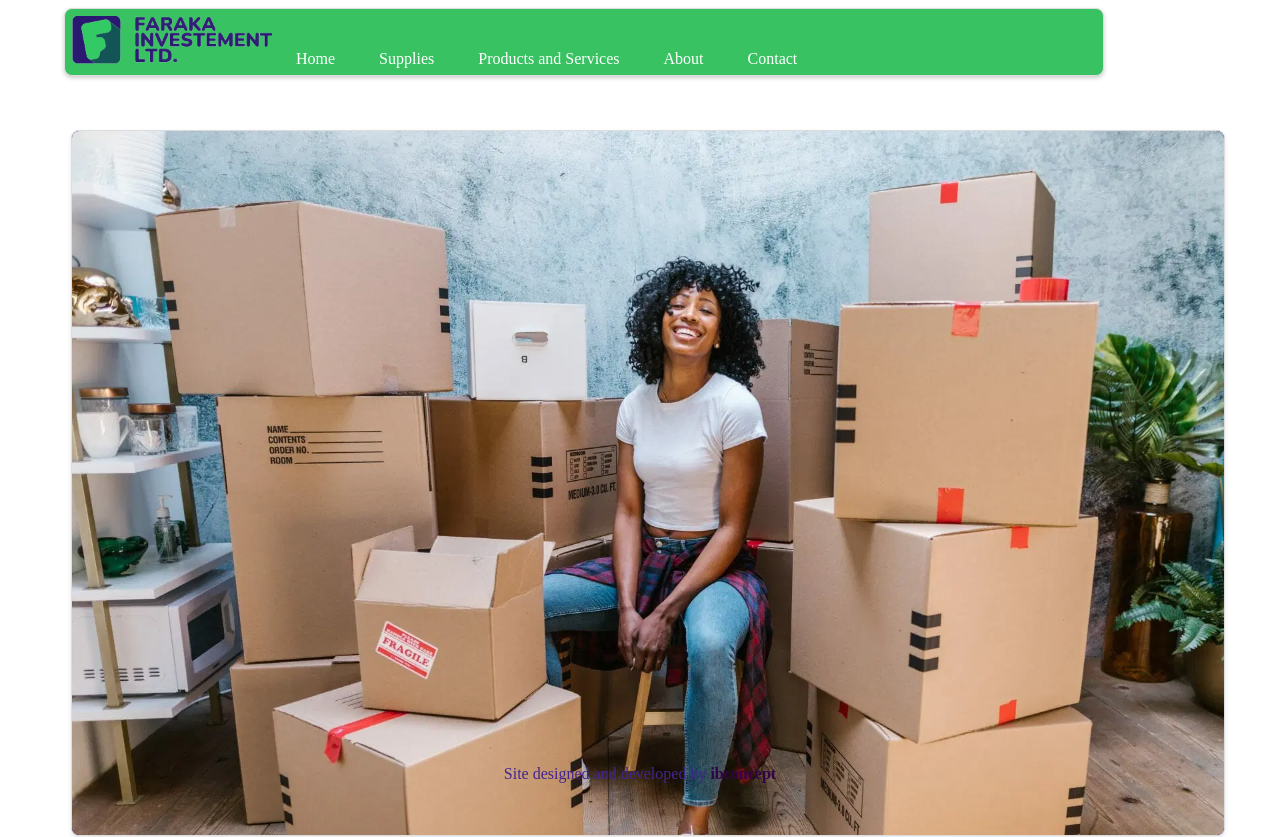
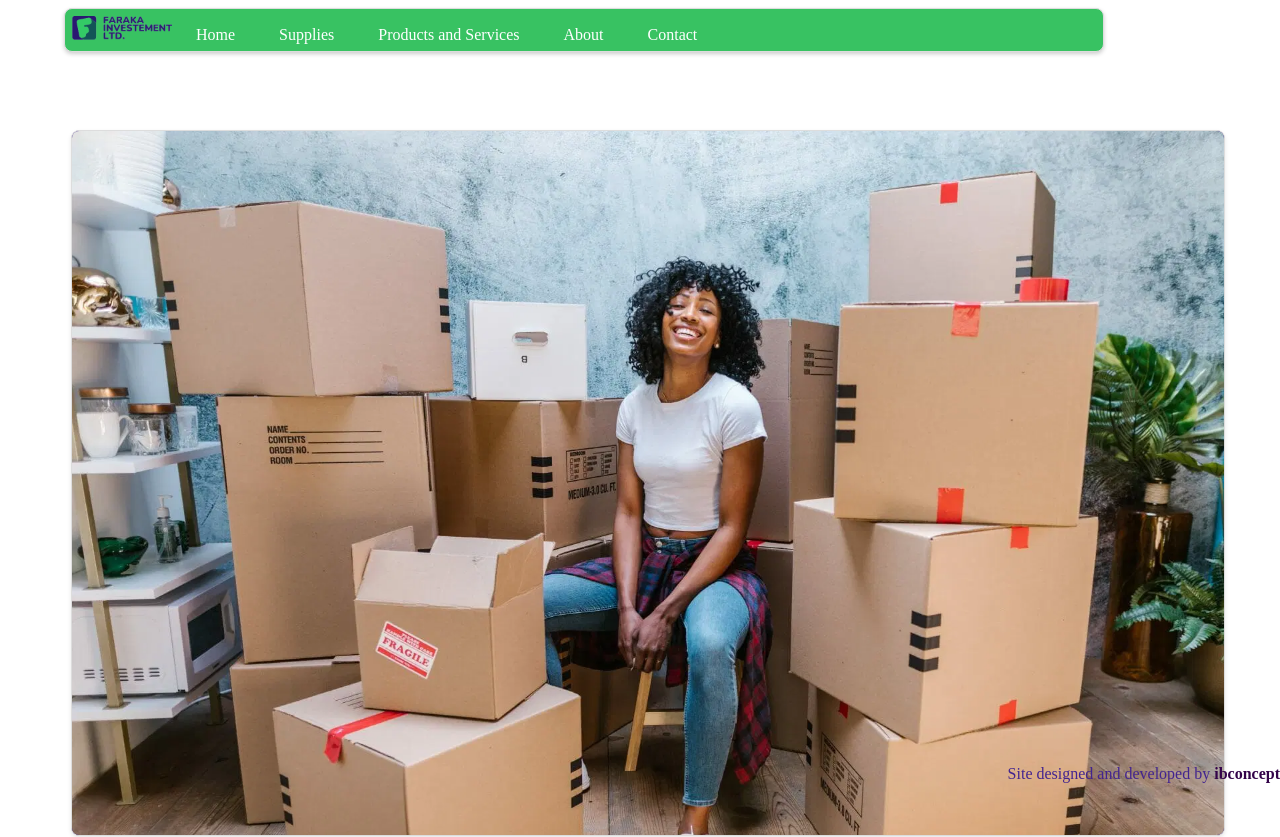
Before and after one commit to ibconcept/faraka, a plain HTML site: page index.html in a window 1280 px wide. Shown: the top 837 px of the page. Drawn offline with Linux system fonts and the light colour scheme.

```diff
--- a/styles.css
+++ b/styles.css
@@ -62,7 +62,7 @@
   }
 
 
-.logo { width:200px;}
+.logo { width:100px;}
 
 
 .card2-container {
@@ -96,7 +96,7 @@
     left: 0;
     width: 100%;
     text-decoration: none;
-    text-align: center;
+    text-align: right;
   }
 
   footer a {
```
